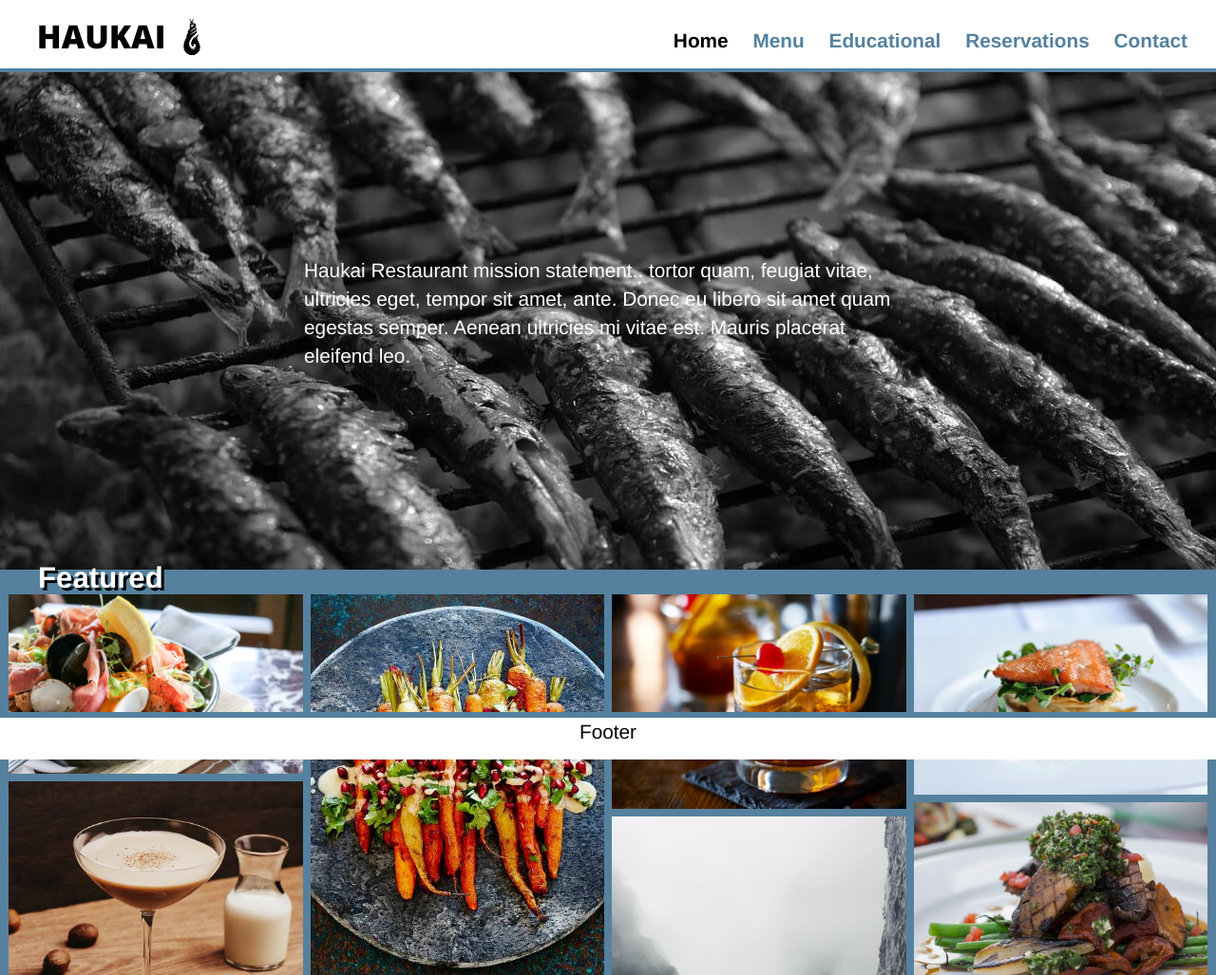
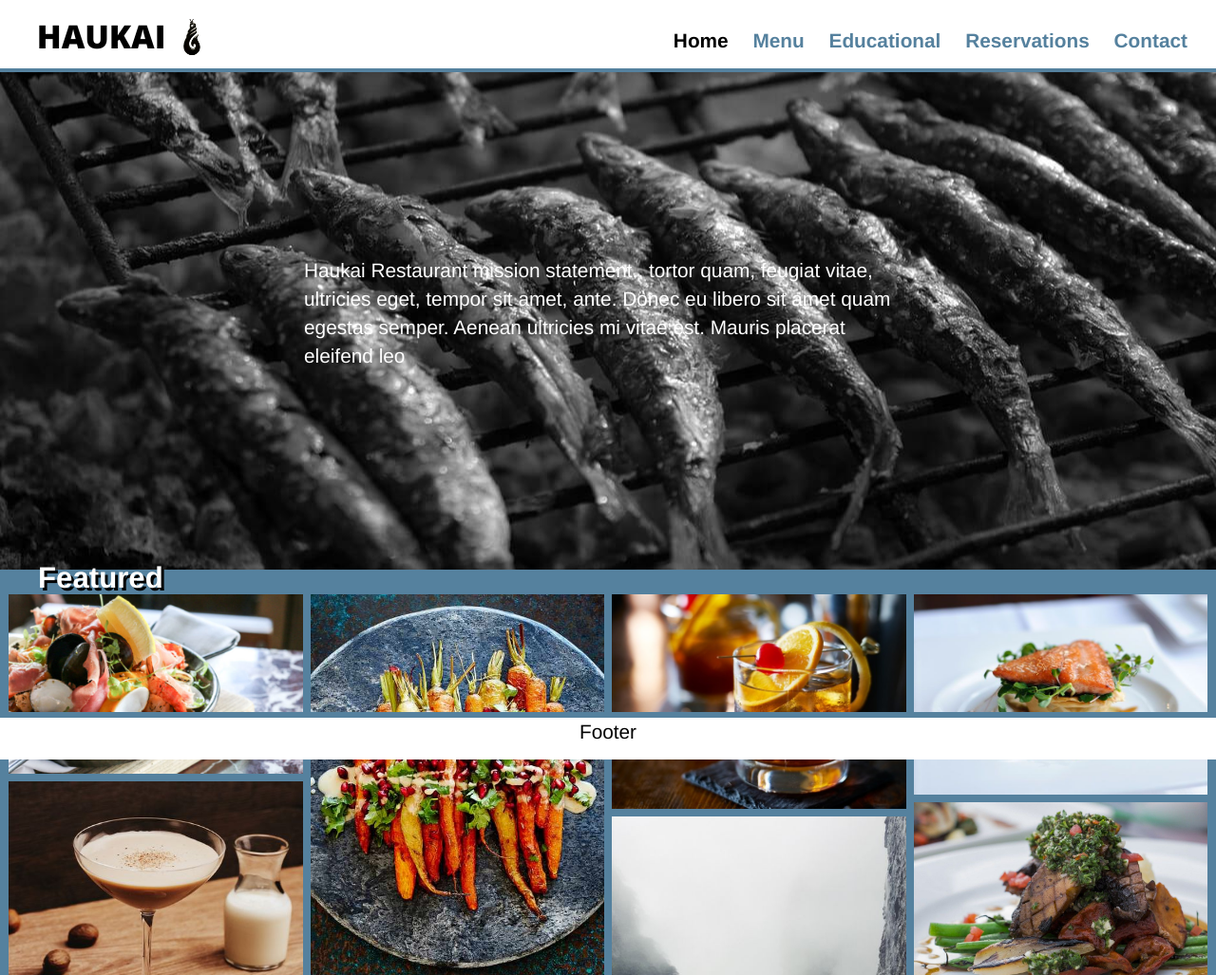
Before and after one commit to chimph/chimph.github.io_renamed, a PHP site: page / in a window 1280 px wide. Shown: the top 1027 px of the page at 95% size. Run offline with PHP 8.4, Linux system fonts and the light colour scheme.

Commit message:
fix main background image

```diff
--- a/css/styles.css
+++ b/css/styles.css
@@ -81,7 +81,7 @@ header {
 }
 
 .bg-image-sardines {
-	background-image: url(../img/sardines1.jpg);
+	background-image: url();
 	background-size: cover;
 }
 
@@ -129,8 +129,17 @@ li {
 }
 
 .container {
-	height:600px;
-	margin-top: 82;
+
+    /* flex:100%;
+    max-width: 100%; */
+    height:600px;
+    background-size: cover;
+    background-image: url('../img/sardines1.jpg');
+    /* overflow: hidden; */
+    background-repeat: no-repeat;
+    background-position: center;
+    /* background-size: auto 100%; */
+
 }
 
 
@@ -198,7 +207,7 @@ p {
 
 
 /*MEDIA QUERY*/
-@media only screen and (max-width : 840px) {
+@media only screen and (max-width : 860px) {
 
 	/* .column {
 	  -ms-flex: 100%;
--- a/index.html
+++ b/index.html
@@ -47,12 +47,16 @@
     <main>
 
         <div class="container">
-            <div class="bg-image bg-image-sardines"></div>
+            <!-- <img src="./img/sardines1.jpg"> -->
+            <!-- <div class="bg-image bg-image-sardines"></div> -->
             <!-- <img style="width:100%" src="img/sardines.jpg" alt="Respond"> -->
             <!-- <h1 class="centered">Respond to Your Surroundings</h1> -->
             <p class="centered" style="color: white;" ;>Haukai Restaurant mission statement..
                 tortor quam, feugiat vitae, ultricies eget, tempor sit amet, ante. Donec eu libero sit amet quam egestas
-                semper. Aenean ultricies mi vitae est. Mauris placerat eleifend leo.
+                semper. Aenean ultricies mi vitae est. Mauris placerat eleifend leo
+
+
+        </div>
 
         <H1>Featured</H1>
 
@@ -87,9 +91,6 @@
             </div>
         </div>
 
-
-        </div>
-
         <!-- <div><iframe src="./img/menu.pdf" width="100%" height="100vh">
 			</iframe></div> -->
 
```
Lines whose indentation alone changed are shown as unchanged.
